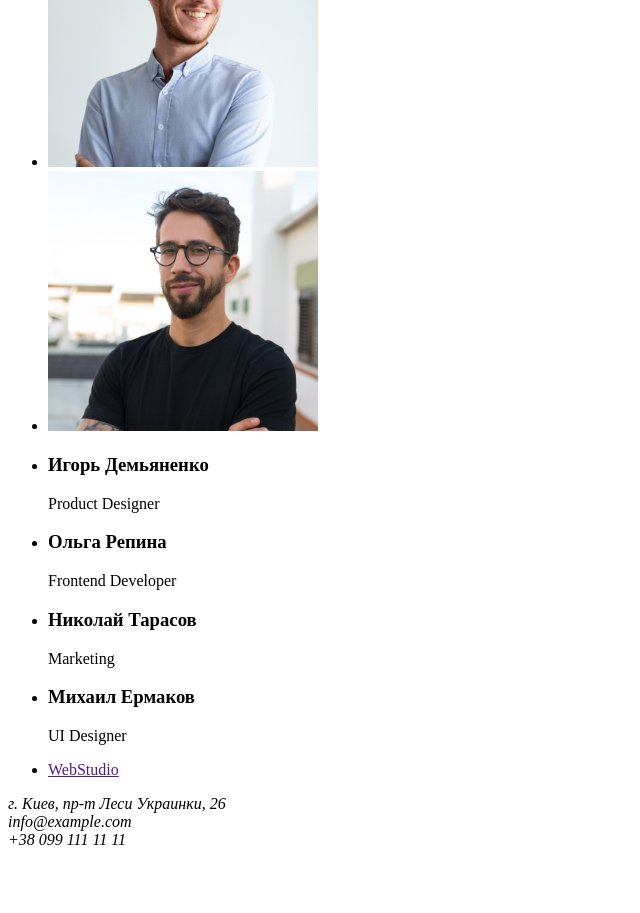
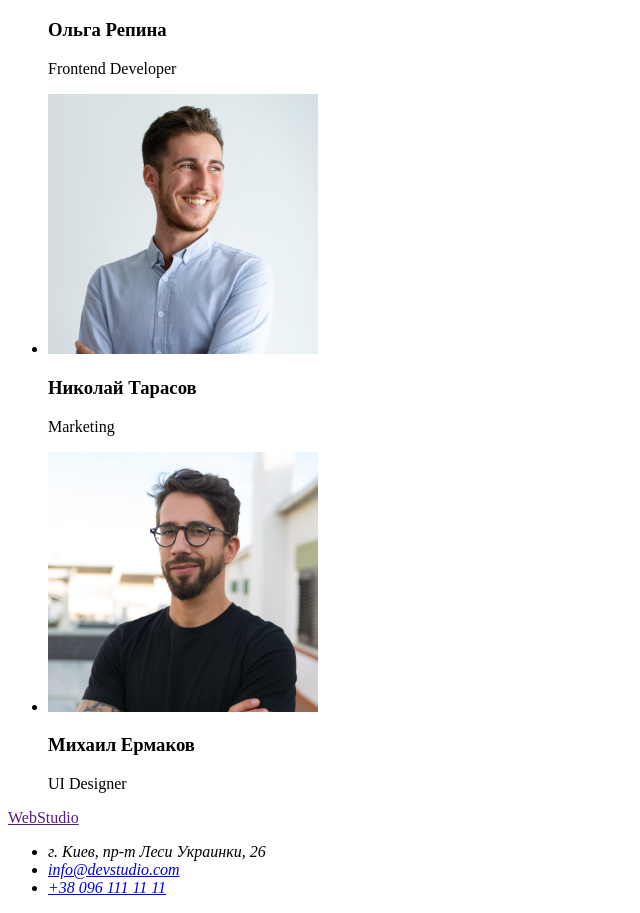
Before and after one commit to RomanSRDK/goit-markup-hw-01, a plain HTML site: page index.html in a window 1280 px wide. Shown: the part 1646-2559 px from the top of the page, without its empty margins (0-640 px from the left). Before the commit the page ends 2503 px from the top, so only its background shows below. Drawn offline with Linux system fonts and the light colour scheme.

Commit message:
Добавляет index.html

```diff
--- a/index.html
+++ b/index.html
@@ -69,27 +69,27 @@
 <section>
 <h2>Наша команда</h2>
     <ul>
-        <li><img src="./images-2/igor.jpg" alt="фотография-игоря" width="270"></li>
-        <li><img src="./images-2/olga.jpg" alt="фотография-ольги" width="270"></li>
-        <li><img src="./images-2/nikolya.jpg" alt="фотография-николая" width="270"></li>
-        <li><img src="./images-2/michael.jpg" alt="фотография-михаила" width="270"></li>
-    </ul>
-
-    <ul>
         <li>
+            <img src="./images-2/igor.jpg" alt="фотография-игоря" width="270">
             <h3>Игорь Демьяненко</h3>
             <p>Product Designer</p>
         </li>
 
-        <li><h3>Ольга Репина</h3>
+        <li>
+            <img src="./images-2/olga.jpg" alt="фотография-ольги" width="270">
+            <h3>Ольга Репина</h3>
             <p>Frontend Developer</p>
         </li>
 
-        <li><h3>Николай Тарасов</h3>
+        <li>
+            <img src="./images-2/nikolya.jpg" alt="фотография-николая" width="270">
+            <h3>Николай Тарасов</h3>
             <p>Marketing</p>
         </li>
 
-        <li><h3>Михаил Ермаков</h3>
+        <li>
+            <img src="./images-2/michael.jpg" alt="фотография-михаила" width="270">
+            <h3>Михаил Ермаков</h3>
             <p>UI Designer</p>
         </li>
     </ul>
@@ -98,14 +98,14 @@
 
 <!--Подвал-->
 <footer>
-    <ul>
-        <li lang="en"><a href="">WebStudio</a></li>
-    </ul>
+    <a href="">WebStudio</a>
 
     <address>
-        г. Киев, пр-т Леси Украинки, 26 <br>
-        info@example.com <br>
-        +38 099 111 11 11
+        <ul>
+            <li>г. Киев, пр-т Леси Украинки, 26</li>
+            <li><a href="mailto:info@devstudio.com">info@devstudio.com</a></li>
+            <li><a href="tel:+380961111111">+38 096 111 11 11</a></li>
+        </ul>
     </address>
 
 </footer>
```
